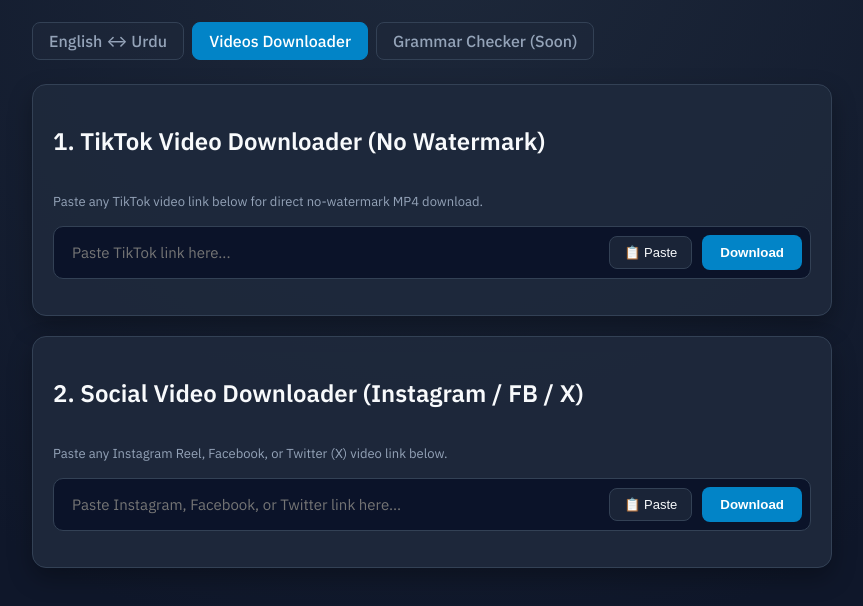
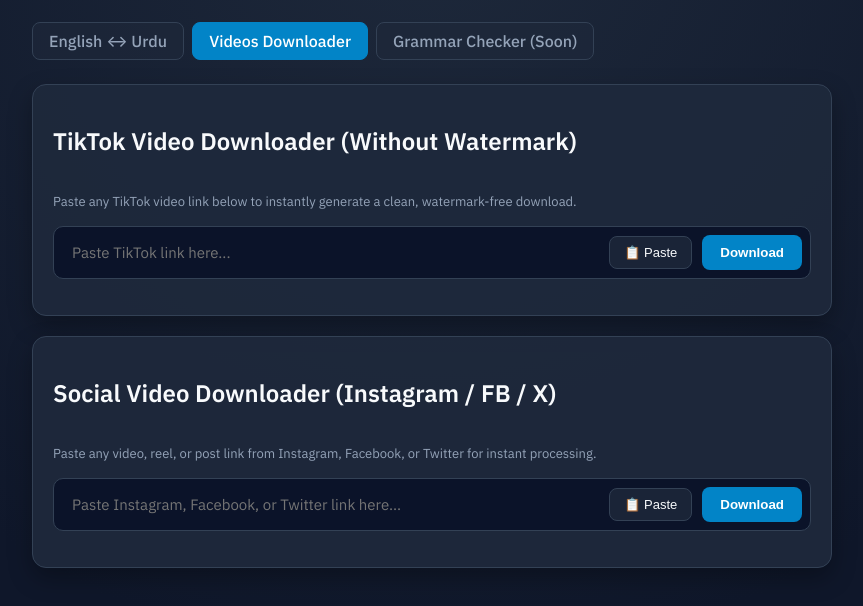
Before and after one commit to usmankpo/UsmanDpo, a plain HTML site: page tiktok.html in a window 1280 px wide. Shown: the part 100-706 px from the top of the page, without its empty margins (208-1071 px from the left). Drawn offline with Linux system fonts and the light colour scheme.

Commit message:
Update tiktok.html

```diff
--- a/tiktok.html
+++ b/tiktok.html
@@ -146,8 +146,8 @@ section {
 
   <!-- 1. TikTok Downloader Section -->
   <section>
-    <h2>1. TikTok Video Downloader (No Watermark)</h2>
-    <p class="lede" style="font-size: 13px; margin: 0;">Paste any TikTok video link below for direct no-watermark MP4 download.</p>
+    <h2>TikTok Video Downloader (Without Watermark)</h2>
+    <p class="lede" style="font-size: 13px; margin: 0;">Paste any TikTok video link below to instantly generate a clean, watermark-free download.</p>
 
     <div class="input-group">
       <input type="text" id="tiktok-url" placeholder="Paste TikTok link here...">
@@ -164,8 +164,8 @@ section {
 
   <!-- 2. Universal Social Downloader (Instagram, Facebook, Twitter/X) -->
   <section>
-    <h2>2. Social Video Downloader (Instagram / FB / X)</h2>
-    <p class="lede" style="font-size: 13px; margin: 0;">Paste any Instagram Reel, Facebook, or Twitter (X) video link below.</p>
+    <h2>Social Video Downloader (Instagram / FB / X)</h2>
+    <p class="lede" style="font-size: 13px; margin: 0;">Paste any video, reel, or post link from Instagram, Facebook, or Twitter for instant processing.</p>
 
     <div class="input-group">
       <input type="text" id="social-url" placeholder="Paste Instagram, Facebook, or Twitter link here...">
```
